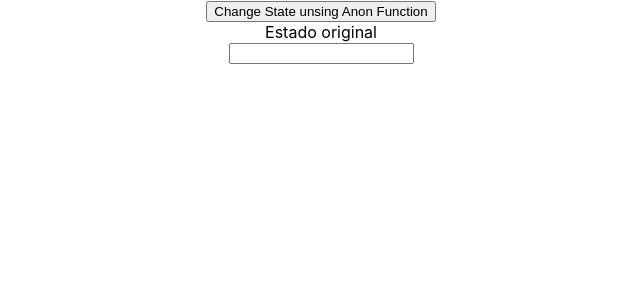
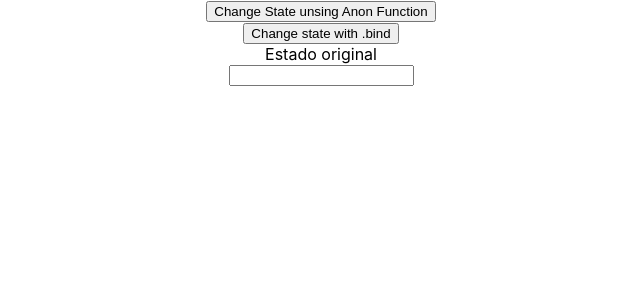
Before and after one commit to PabloFCasal/REACT_bindig_examples, a React (Create React App) app: page / in a window 1280 px wide. Shown: the top 300 px of the page, without its empty margins (319-959 px from the left). Built offline with nearby package versions, Linux system fonts and the light colour scheme.

Commit message:
Fiexd chage using .bind

```diff
--- a/src/App.js
+++ b/src/App.js
@@ -34,6 +34,9 @@ render () {
       <button onClick={() => this.changeStateName('Un nuevo estado')}>Change State unsing Anon Function</button>
       <br></br>
 
+      <button onClick={this.changeStateName.bind(this , 'Cambio con bind')} >Change state with .bind</button>
+      <br></br>
+
       <div>{this.state.name}</div>
       <input type='text' onChange={this.changeNameFromInput}></input>
 
```
